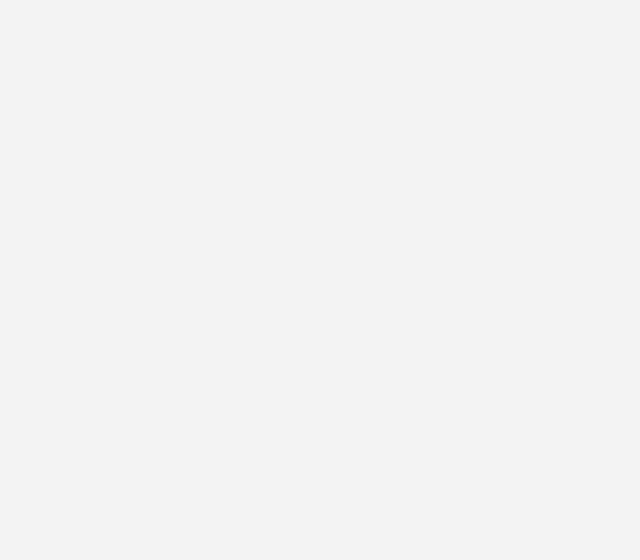
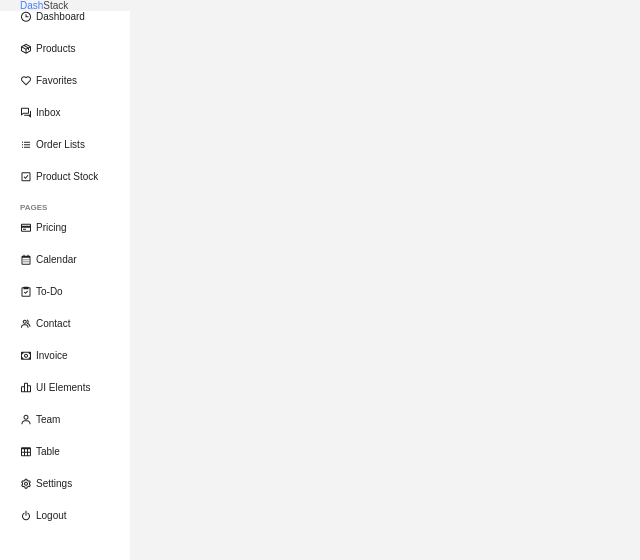
Before and after one commit to basliqacademy/elwithnaz, a plain HTML site: page dashstack/index.html in a window 1280 px wide. Shown: the whole page, without its empty margins (0-640 px from the left). Drawn offline with nearby package versions, Linux system fonts and the light colour scheme.

Commit message:
sidebar file fix

```diff
--- a/dashstack/index.html
+++ b/dashstack/index.html
@@ -8,7 +8,159 @@
       href="https://fonts.googleapis.com/css?family=Poppins:400,500,600&display=swap"
       rel="stylesheet"
     />
+    <link rel="preconnect" href="https://fonts.googleapis.com" />
+    <link rel="preconnect" href="https://fonts.gstatic.com" crossorigin />
+    <link
+      href="https://fonts.googleapis.com/css2?family=Nunito+Sans:ital,opsz,wght@0,6..12,200..1000;1,6..12,200..1000&display=swap"
+      rel="stylesheet"
+    />
+    <link rel="stylesheet" href="styles/devstyle.css" />
+    <link
+      href="https://unpkg.com/boxicons@2.1.4/css/boxicons.min.css"
+      rel="stylesheet"
+    />
     <title>DashStack</title>
   </head>
-  <body></body>
+  <body>
+    <div class="container">
+      <div class="logo">
+        <p><span class="dash-logo">Dash</span>Stack</p>
+      </div>
+      <div class="sidebar">
+        <ul>
+          <li>
+            <a href="#">
+              <span class="icon">
+                <i class="bx bx-time"></i>
+              </span>
+              <span class="title">Dashboard</span>
+            </a>
+          </li>
+
+          <li>
+            <a href="#">
+              <span class="icon"> <i class="bx bx-package"></i></span>
+              <span class="title">Products</span>
+            </a>
+          </li>
+          <li>
+            <a href="#">
+              <span class="icon">
+                <i class="bx bx-heart"></i>
+              </span>
+              <span class="title">Favorites</span>
+            </a>
+          </li>
+
+          <li>
+            <a href="#">
+              <span class="icon">
+                <i class="bx bx-conversation"></i>
+              </span>
+              <span class="title">Inbox</span>
+            </a>
+          </li>
+
+          <li>
+            <a href="#">
+              <span class="icon">
+                <i class="bx bx-list-ul"></i>
+              </span>
+              <span class="title">Order Lists</span>
+            </a>
+          </li>
+
+          <li>
+            <a href="#">
+              <span class="icon">
+                <i class="bx bx-check-square"></i>
+              </span>
+              <span class="title">Product Stock</span>
+            </a>
+          </li>
+          <h4 class="pages-text">PAGES</h4>
+          <li>
+            <a href="#">
+              <span class="icon">
+                <i class="bx bx-credit-card"></i>
+              </span>
+              <span class="title">Pricing</span>
+            </a>
+          </li>
+          <li>
+            <a href="#">
+              <span class="icon">
+                <i class="bx bx-calendar"></i>
+              </span>
+              <span class="title">Calendar</span>
+            </a>
+          </li>
+          <li>
+            <a href="#">
+              <span class="icon">
+                <i class="bx bx-task"></i>
+              </span>
+              <span class="title">To-Do</span>
+            </a>
+          </li>
+          <li>
+            <a href="#">
+              <span class="icon">
+                <i class="bx bx-group"></i>
+              </span>
+              <span class="title">Contact</span>
+            </a>
+          </li>
+          <li>
+            <a href="#">
+              <span class="icon">
+                <i class="bx bx-money"></i>
+              </span>
+              <span class="title">Invoice</span>
+            </a>
+          </li>
+          <li>
+            <a href="#">
+              <span class="icon">
+                <i class="bx bx-bar-chart-alt-2"></i>
+              </span>
+              <span class="title">UI Elements</span>
+            </a>
+          </li>
+          <li>
+            <a href="#">
+              <span class="icon">
+                <i class="bx bx-user"></i>
+              </span>
+              <span class="title">Team</span>
+            </a>
+          </li>
+          <li>
+            <a href="#">
+              <span class="icon">
+                <i class="bx bx-table"></i>
+              </span>
+              <span class="title">Table</span>
+            </a>
+          </li>
+          <li>
+            <a href="#">
+              <span class="icon">
+                <i class="bx bx-cog"></i>
+              </span>
+              <span class="title">Settings</span>
+            </a>
+          </li>
+          <li>
+            <a href="#">
+              <span class="icon">
+                <i class="bx bx-power-off"></i>
+              </span>
+              <span class="title">Logout</span>
+            </a>
+          </li>
+        </ul>
+      </div>
+    </div>
+  </body>
 </html>
--- a/dashstack/styles.css
+++ b/dashstack/styles.css
@@ -1,2 +1,3 @@
 @import url("./styles/root.css");
 @import url("./styles/custom.css");
+@import url("./styles/devstyle.css");
--- a/dashstack/styles/custom.css
+++ b/dashstack/styles/custom.css
@@ -1,3 +1,6 @@
 :root {
-  --main-bg-color: hsl(0, 100%, 97%);
+  --main-bg-color: hsl(0, 0%, 100%);
+  --primary-dark-blue: hsl(222, 100%, 64%);
+  --main-black: hsl(210, 6%, 13%);
+  --secondary-bg-color: hsl(0, 0%, 88%);
 }
--- a/dashstack/styles/root.css
+++ b/dashstack/styles/root.css
@@ -10,7 +10,9 @@ html {
 }
 
 body {
-  font-family: "Poppins", sans-serif;
+  font-family: "nunito-sans", sans-serif;
   color: #444;
   background-color: #f3f3f3;
+  min-height: 100vh;
+  overflow-x: hidden;
 }
```
